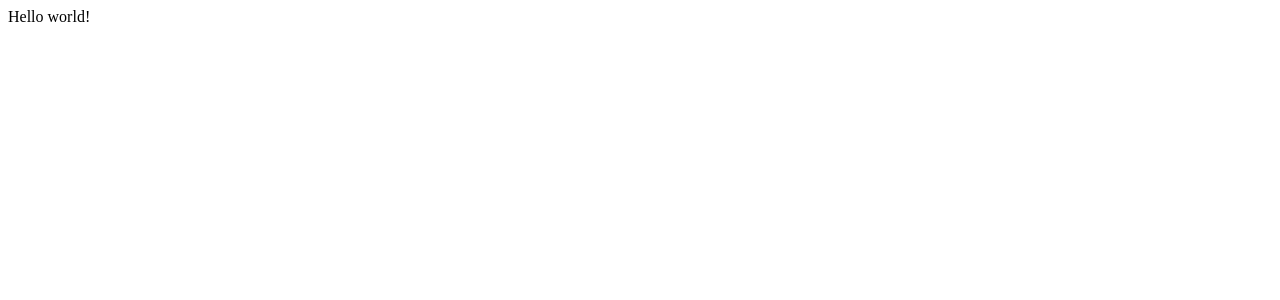
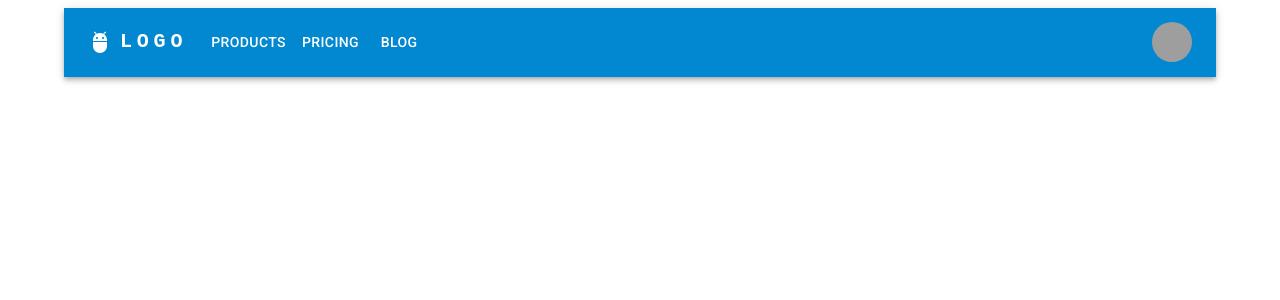
Before and after one commit to CSID-DGU/2023-2-OSSProj-TurtleNeck-9, a React app in the folder frontend/: page / in a window 1280 px wide. Shown: the top 300 px of the page. Built offline with nearby package versions, Linux system fonts and the light colour scheme; grey boxes are pictures that could not be loaded.

Commit message:
feat: create home page

```diff
--- a/frontend/src/components/layout/Header.tsx
+++ b/frontend/src/components/layout/Header.tsx
@@ -36,7 +36,7 @@ const Header = () => {
   };
 
   return (
-    <AppBar position="static">
+    <AppBar position="static" color="info">
       <Container maxWidth="xl">
         <Toolbar disableGutters>
           <AdbIcon sx={{ display: { xs: 'none', md: 'flex' }, mr: 1 }} />
--- a/frontend/src/index.tsx
+++ b/frontend/src/index.tsx
@@ -4,13 +4,14 @@ import '@fontsource/roboto/400.css';
 import '@fontsource/roboto/500.css';
 import '@fontsource/roboto/700.css';
 import { createBrowserRouter, RouterProvider } from 'react-router-dom';
+import Home from './pages';
 
 const container = document.getElementById('root') as HTMLElement;
 
 const router = createBrowserRouter([
   {
     path: '/',
-    element: <div>Hello world!</div>,
+    element: <Home />,
   },
 ]);
 
--- a/frontend/src/pages/index.tsx
+++ b/frontend/src/pages/index.tsx
@@ -1,7 +1,12 @@
+import { Container } from '@mui/material';
 import Header from '../components/layout/Header';
 
 const Home = () => {
-  return <Header />;
+  return (
+    <Container>
+      <Header />
+    </Container>
+  );
 };
 
 export default Home;
```
